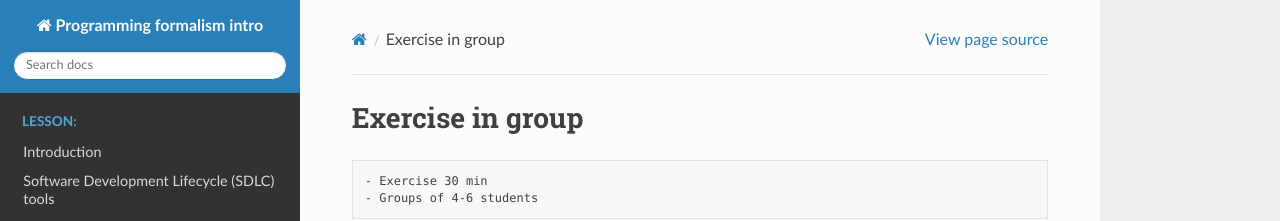
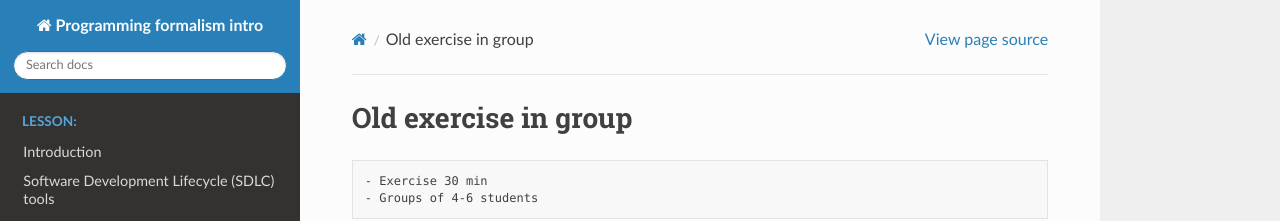
Before and after one commit to UPPMAX/programming_formalisms_intro, a Sphinx documentation site: the page built from doc/group_exercise.md, in a window 1280 px wide and 1340 px high. Shown: the top 221 px of the window. Built offline with Sphinx 7.4.7 and the Read the Docs theme 2.0.0, drawn with Linux system fonts in a browser that asks for light colours; pages that are not in the unit, such as notebooks, are missing from menus.

Commit message:
Update group_exercise.md

````diff
--- a/doc/group_exercise.md
+++ b/doc/group_exercise.md
@@ -1,4 +1,4 @@
-# Exercise in group
+# Old exercise in group
 
 ```{instructor-note}
 - Exercise 30 min
````
